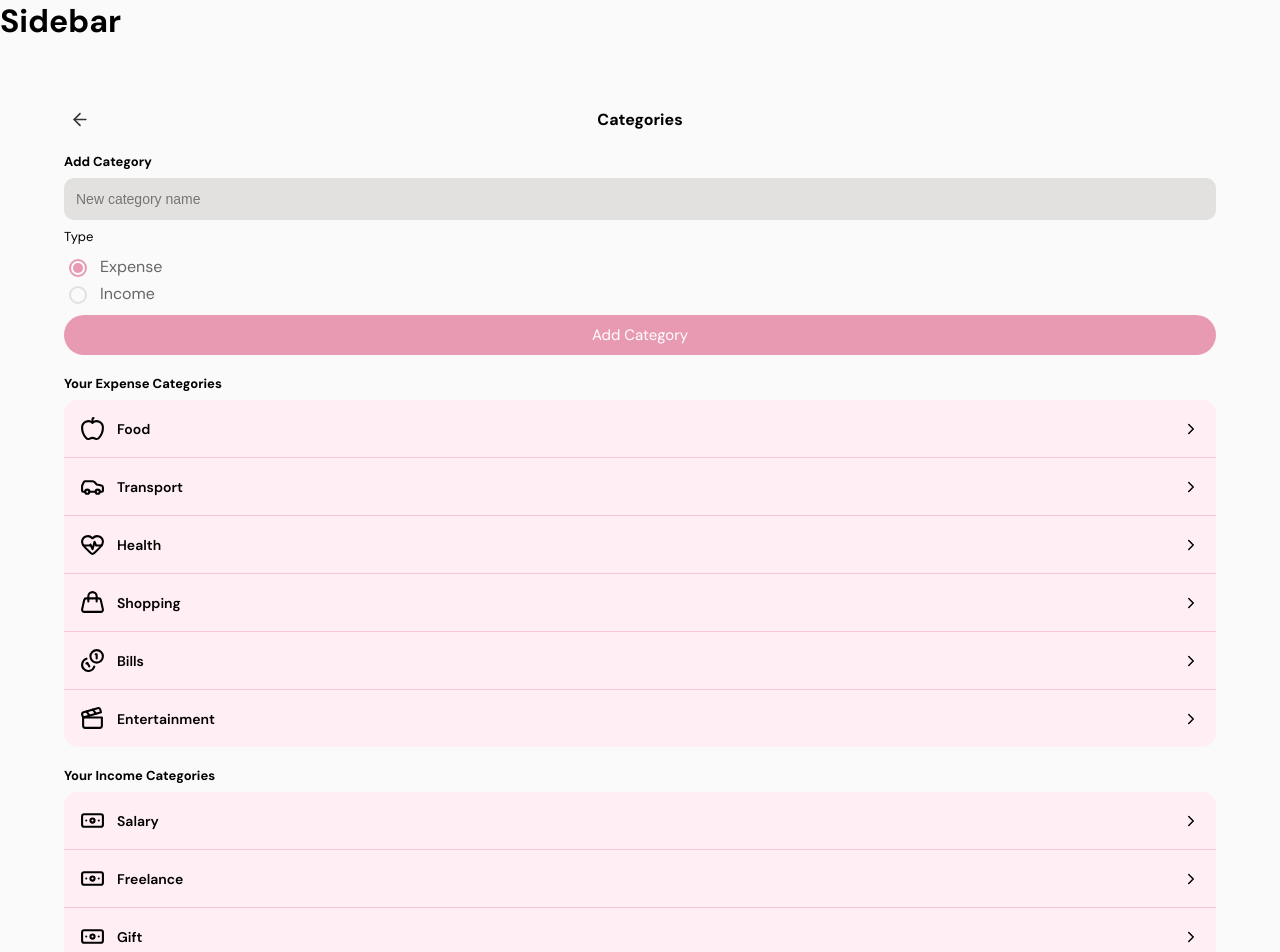
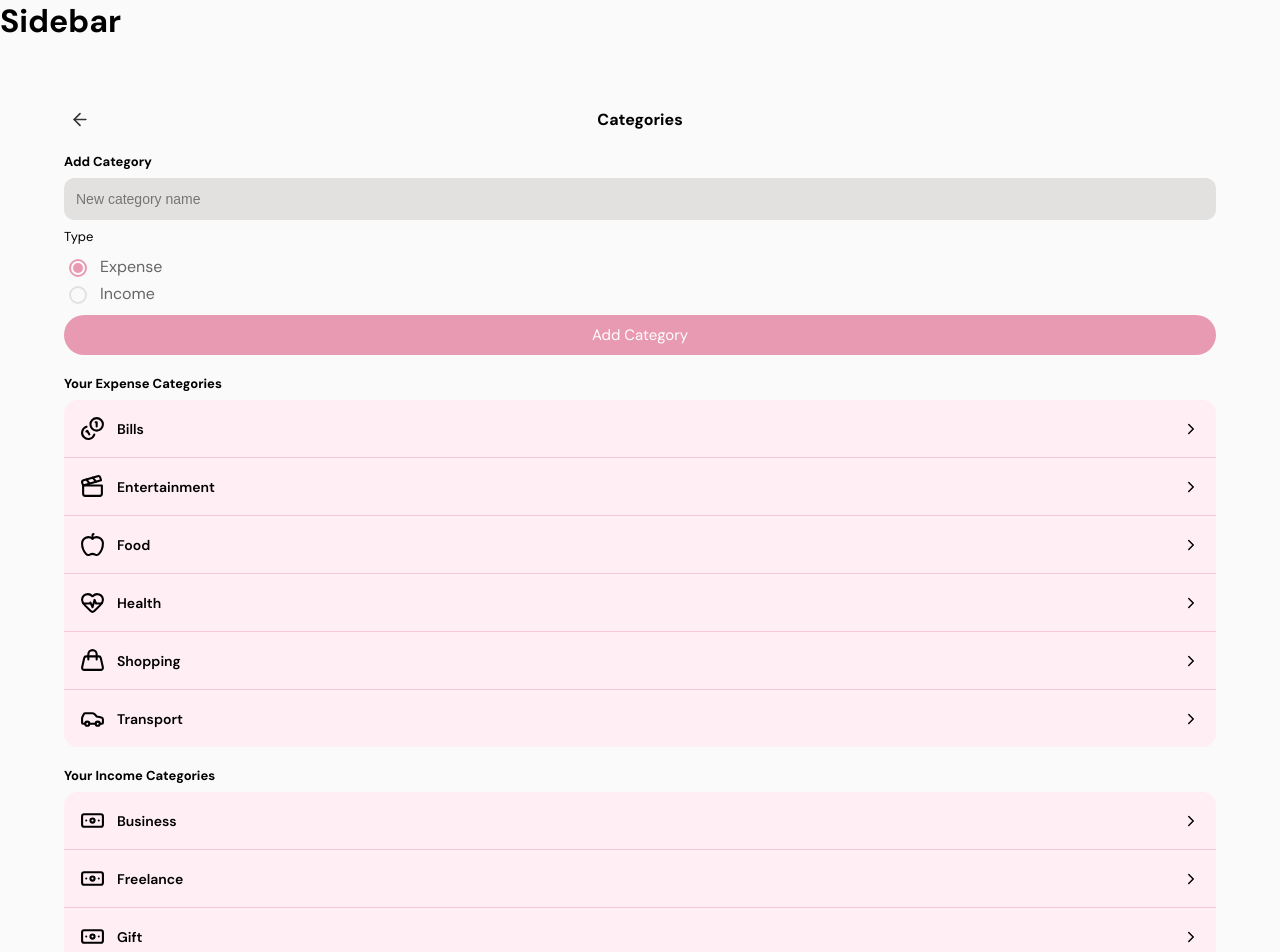
Before and after one commit to mirelalexy/blossom, a React (Vite) app in the folder frontend/: page /settings/categories in a window 1280 px wide. Shown: the top 952 px of the page. Built offline with nearby package versions, Linux system fonts and the light colour scheme.

Commit message:
refactor(categories): sort categories alphabetically

```diff
--- a/frontend/src/pages/settings/categories/Categories.jsx
+++ b/frontend/src/pages/settings/categories/Categories.jsx
@@ -17,12 +17,19 @@ function Categories() {
     const [ newCategory, setNewCategory] = useState("")
     const [ type, setType ] = useState("expense")
 
-    const expenseCategories = categories.filter(
-        c => c.type === "expense" && !c.id.includes("other")
+    function sortCategories(list) {
+        return [...list]
+            .filter(cat => !cat.id.includes("other"))
+            .sort((a, b) => a.name.localeCompare(b.name))
+
+    }
+
+    const expenseCategories = sortCategories(
+        categories.filter(cat => cat.type === "expense")
     )
 
-    const incomeCategories = categories.filter(
-        c => c.type === "income" && !c.id.includes("other")
+    const incomeCategories = sortCategories(
+        categories.filter(cat => cat.type === "income")
     )
 
     function handleAdd() {
```
